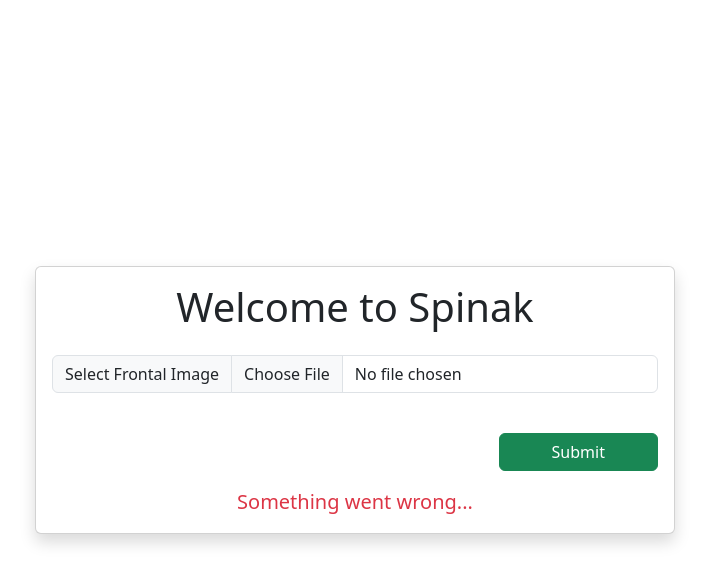
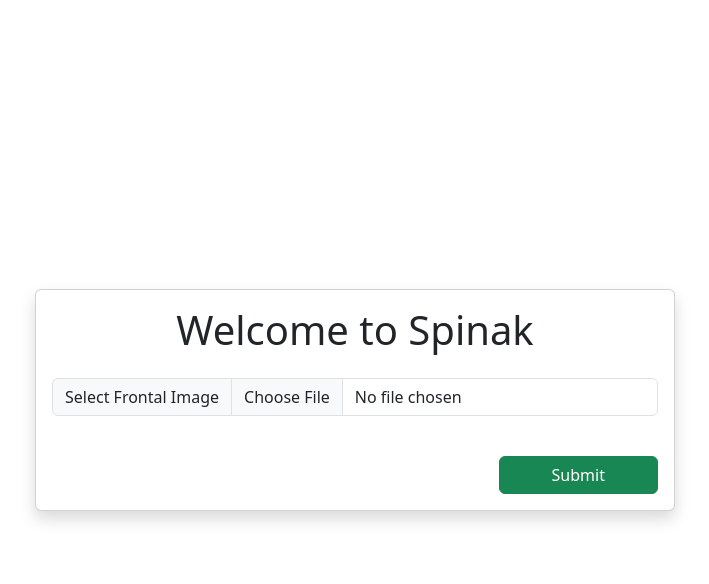
Before and after one commit to Tanushree227/flaskPractice, a Flask app: page / in a window 1280 px wide. Shown: the top 584 px of the page, without its empty margins (285-994 px from the left). Run offline with Flask 3, Linux system fonts and the light colour scheme.

Commit message:
doc modification

```diff
--- a/uploadImageProject/app.py
+++ b/uploadImageProject/app.py
@@ -18,6 +18,5 @@ def upload_file():
         return render_template('image_render.html', img=img)
     return render_template('image_render.html')
 
-
 if __name__ == '__main__':
     app.run(debug=True, port=5001)
--- a/uploadImageProject/templates/image_render.html
+++ b/uploadImageProject/templates/image_render.html
@@ -22,9 +22,7 @@
           method="POST"
         >
           <div class="input-group mb-2 card-body">
-            <label class="input-group-text" for="frontalImage"
-              >Select Frontal Image</label
-            >
+            <label class="input-group-text" for="frontalImage">Select Frontal Image</label>
             <input
               name="img"
               type="file"
@@ -41,8 +39,6 @@
           </div>
           {% if img %}
           <img class="ms-5 my-3" src="{{img}}" />
-          {% else %}
-          <p class="mb-3 text-center text-danger fs-5">Something went wrong...</p>
           {% endif %}
         </form>
       </div>
```
